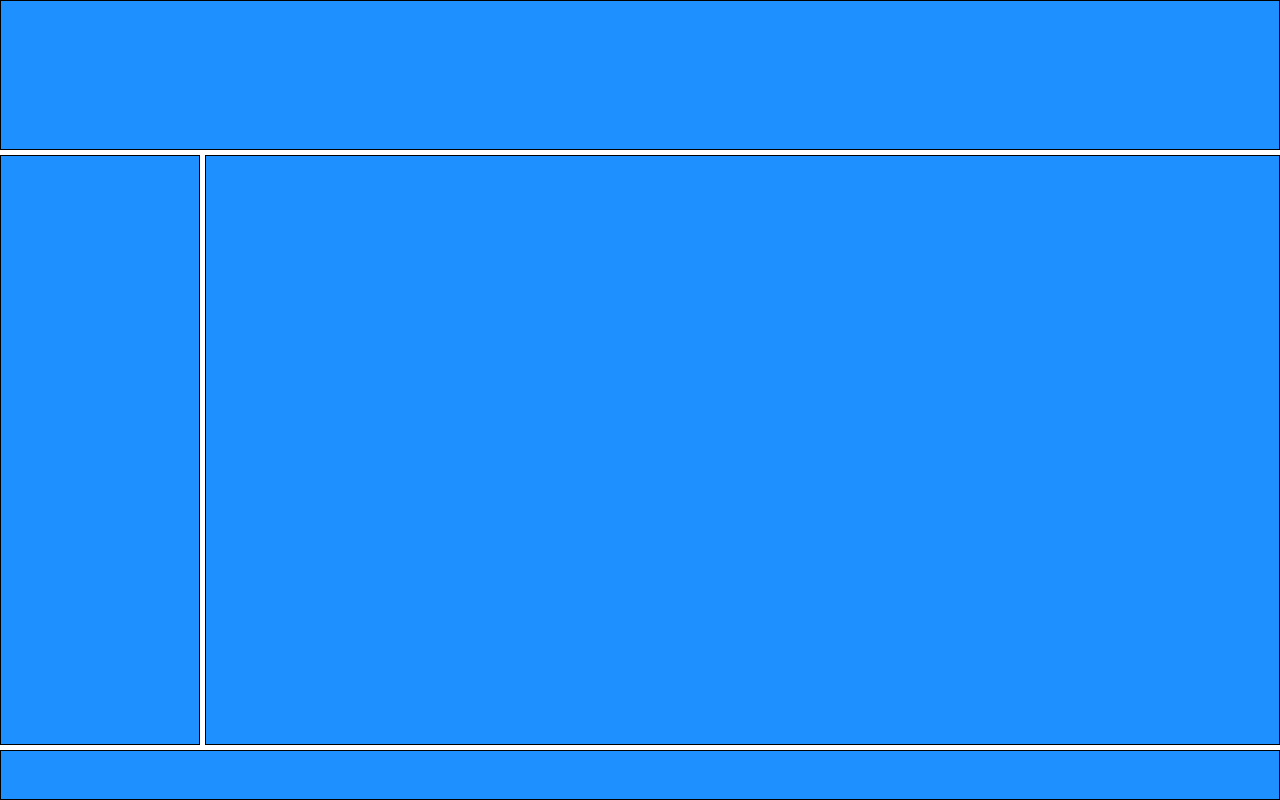
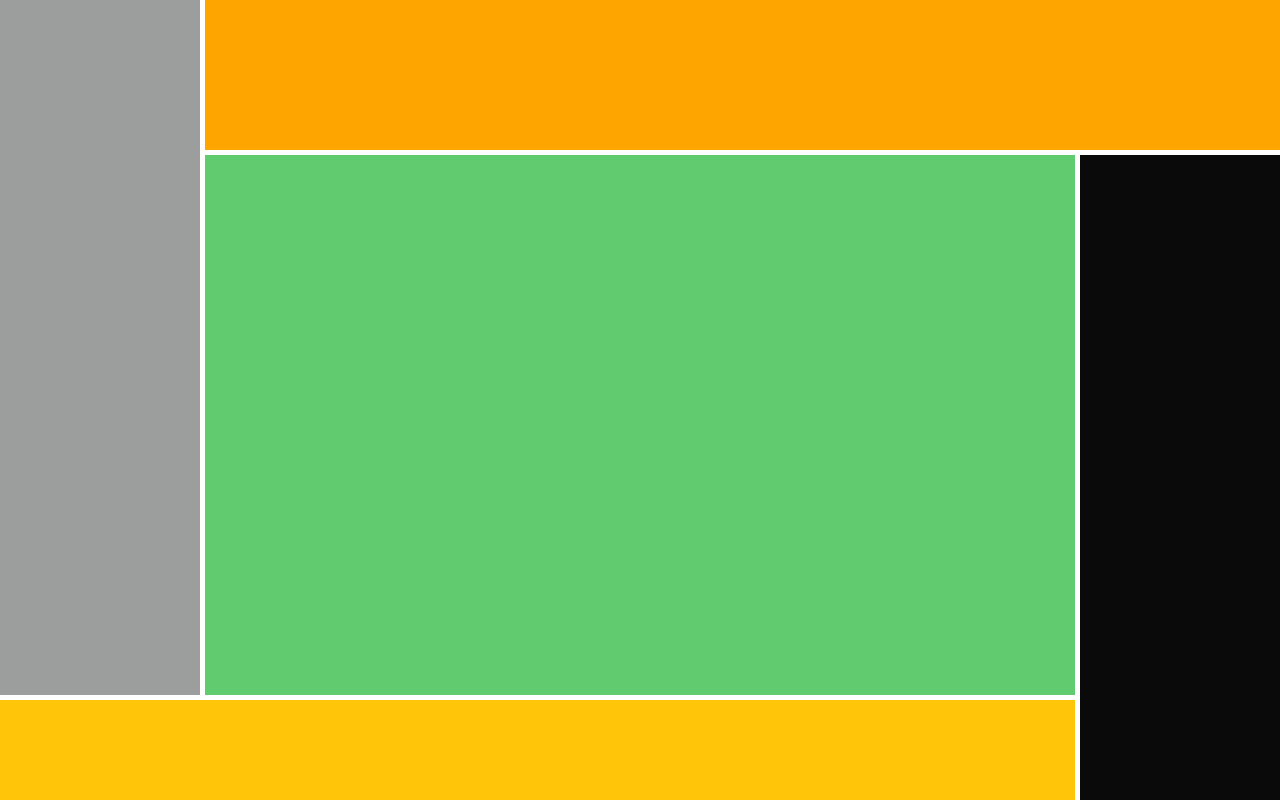
Before and after one commit to MelanieSaltos/MelanieSaltos, a plain HTML site: page taller4/index.html in a window 1280 px wide. Drawn offline with Linux system fonts and the light colour scheme.

Commit message:
cambios compl

```diff
--- a/taller4/estilos.css
+++ b/taller4/estilos.css
@@ -4,30 +4,38 @@
 
 .container {
     display: grid;
-    grid-template: 150px 1fr 50px / 200px 1fr;
-    grid-template-areas: "header header" "left content" "footer footer";
+    grid-template: 150px 1fr 100px / 200px 1fr 200px;
+    grid-template-areas: "left header header" "left content right" "footer footer right";
     grid-gap: 5px;
     height: 100vh;
 }
 
 .item {
-    background-color: dodgerblue;
+    background-color: rgb(10, 10, 10);
     padding: 10px;
-    border: 1px solid black;
+   /*** border: 2px solid black;***/
 }
 
 .header {
     grid-area: header;
+    background-color:orange
 }
 
 .left {
     grid-area: left;
+    background-color: rgb(155, 158, 156);
 }
 
+.right{
+    grid-area: right;
+
+}
 .content {
     grid-area: content;
+    background-color: rgb(97, 204, 111);
 }
 
 .footer {
     grid-area: footer;
+    background-color: rgb(255, 198, 9);
 }
--- a/taller4/index.html
+++ b/taller4/index.html
@@ -8,6 +8,7 @@
         <section class="container">
             <div class="item header"></div>
             <div class="item left"></div>
+            <div class="item right"></div>
             <div class="item content"></div>
             <div class="item footer"></div>
         </section>
```
